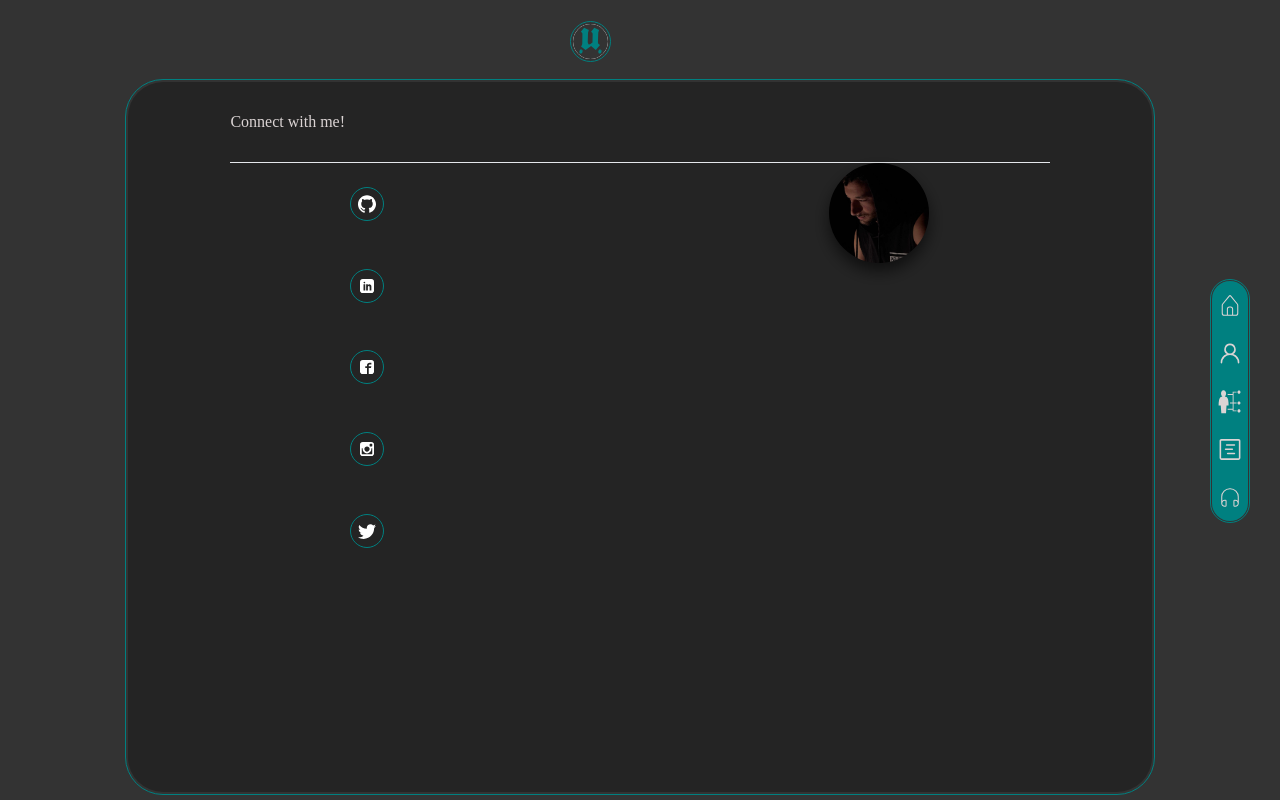
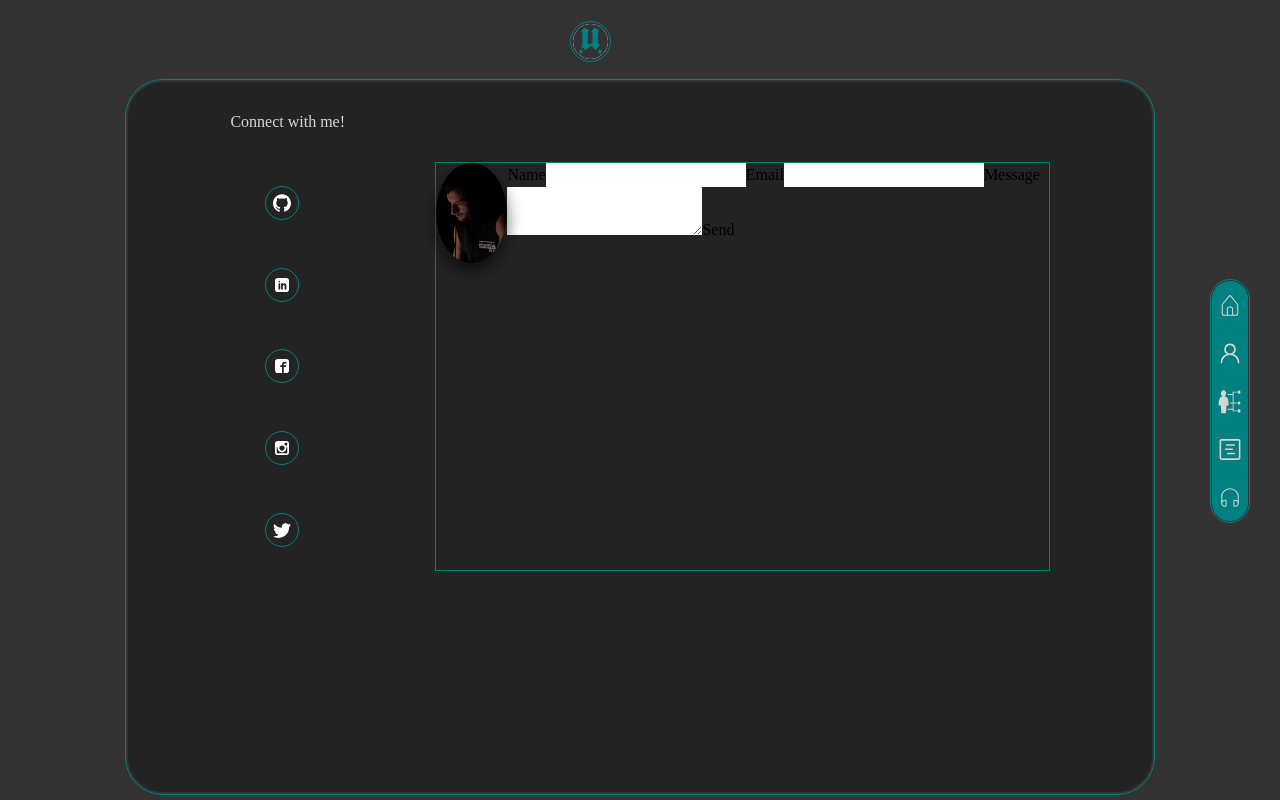
Before and after one commit to ysahih/Portfolio, a Next.js app in the folder my-app/: page / in a window 1280 px wide. Built offline with nearby package versions, Linux system fonts and the light colour scheme.

Commit message:
add: Contact form

```diff
--- /dev/null
+++ b/my-app/app/Components/Form.tsx
@@ -0,0 +1,49 @@
+import React, { useEffect } from 'react';
+import emailjs from 'emailjs-com';
+
+
+const Form: React.FC = () => {
+  useEffect(() => {
+    emailjs.init('k7Xbdqofx3sBAJf3I');
+  }, []);
+
+  const handleSubmit = (event: React.FormEvent<HTMLFormElement>) => {
+      event.preventDefault();
+
+      emailjs.send("service_s5tsk8o","template_9rbucml",{
+        from_name: "asdf",
+        to_name: "asdfasd",
+        message: "asdfasd",
+        reply_to: "asdfasdf",
+        });
+    //   .then(
+    //       () => {
+    //           console.log('SUCCESS!');
+    //         },
+    //         (error) => {
+    //             console.log('FAILED...', error);
+    //         }
+    //   );
+  };
+
+
+  return (
+    <form id="contact-form" onSubmit={handleSubmit}>
+      {/* To simplify the tutorial, the value is static. */}
+      {/* <input type="hidden" name="contact_number" value="697483" /> */}
+
+      <label>Name</label>
+      <input type="text" name="user_name" />
+
+      <label>Email</label>
+      <input type="email" name="user_email" />
+
+      <label>Message</label>
+      <textarea name="message" />
+
+      <input type="submit" value="Send" />
+    </form>
+  );
+};
+
+export default Form;
--- a/my-app/app/Components/Header.tsx
+++ b/my-app/app/Components/Header.tsx
@@ -4,9 +4,7 @@ import { ImLinkedin } from "react-icons/im";
 import { ImTwitter } from "react-icons/im";
 import { ImFacebook2 } from "react-icons/im";
 import { ImInstagram } from "react-icons/im";
-
-
-
+import Form from "./Form";
 
 
 import { PiDotsThreeOutlineLight } from "react-icons/pi";
@@ -33,7 +31,7 @@ const Header = ()=>{
             <div className="connecHead">
                 <h2>Connect with me!</h2>
             </div>
-            <hr></hr>
+            {/* <hr></hr> */}
             <div className="infos">
                 <div className="socials">
                     <div className="smContainer">
@@ -51,9 +49,10 @@ const Header = ()=>{
                     <div className="smContainer">
                         <ImTwitter   className="socialIcon"/>
                     </div>
+                </div>
 
-                </div>
                 <div className="myPhoto">
+                    <div>
                         <Image
                             className="ucef"
                             src='/image.jpeg'
@@ -62,6 +61,11 @@ const Header = ()=>{
                             alt="uc3f"
                         />
                     </div>
+                    <div className="form">
+                        <Form />
+                    </div>
+                </div>
+
             </div>
         </div>
         </>
--- a/my-app/app/globals.css
+++ b/my-app/app/globals.css
@@ -143,6 +143,7 @@
     position: absolute;
     width: 100%;
     height: 20%;
+
     bottom: 0;
     left: 0;
     background-color: #ffffff;
@@ -166,9 +167,18 @@
     background-color: rgba(0, 0, 0, 0.3);
     outline: #008080 1px solid;
     outline-offset: 2px;
-    /* background-color: red; */
-
+    animation: slideUp 2s forwards;
+  }
+  @keyframes slideUp {
+    0% {
+      opacity: 0;
+      transform: translateY(100%);
     }
+    100% {
+      opacity: 1;
+      transform: translateY(0);
+    }
+  }
 
   .connecHead{
     height: 10vh;
@@ -189,16 +199,16 @@
   }
 
     hr{
-    color: var(--text);
+    color: var(--sections);
     width: 80%;
     margin: 0 auto;
-    background-color: red;
-    height: 1px;
+    /* height: px; */
   }
 
   .infos{
-    display: flex;
-    justify-content: space-around;
+    display: grid;
+    grid-template-columns: 2fr 4fr;
+    width: 90%;
     height: 72%;
     /* gap: 10%; */
   }
@@ -222,8 +232,16 @@
       display: flex;
       flex-direction: column;
       justify-content: space-around;
+      align-items: center;
+      /* background-color: red; */
     }
+    .myPhoto{
+      height: 80%;
+      border: 1px solid var(--sections);;
+      display: flex;
+      justify-content: center;
 
+    }
     .smContainer{
         display: flex;
         align-items: center;
@@ -255,7 +273,7 @@
     }
 
     .ucef{
-      background-color: red;
+      /* background-color: red; */
       border-radius: 50%;
       width: 100px;
       height: 100px;
@@ -263,12 +281,6 @@
       filter: brightness(120%);
       box-shadow: 0 8px 16px rgba(0, 0, 0, 0.6);
   }
-
-
-
-
-
-
 
 /* media */
 @media (min-width: 512px) {
--- a/my-app/package.json
+++ b/my-app/package.json
@@ -10,6 +10,7 @@
   },
   "dependencies": {
     "@react-pdf/renderer": "^3.4.2",
+    "emailjs-com": "^3.2.0",
     "next": "14.2.2",
     "react": "^18",
     "react-dom": "^18",
```
Also changed, not shown: 1 other file (tests, documents, lock files or other folders). Lines whose indentation alone changed are shown as unchanged.
